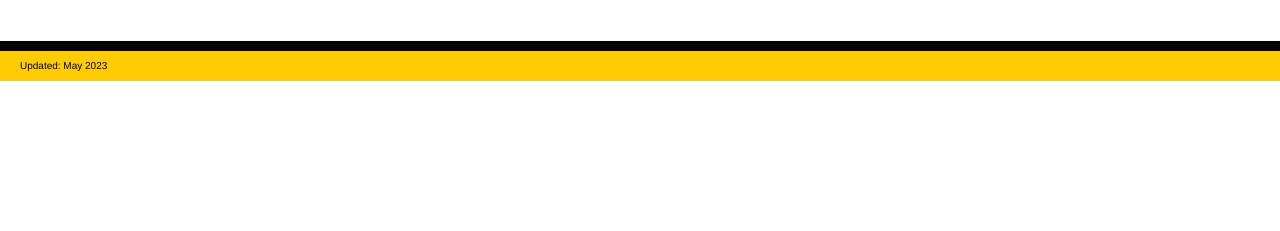
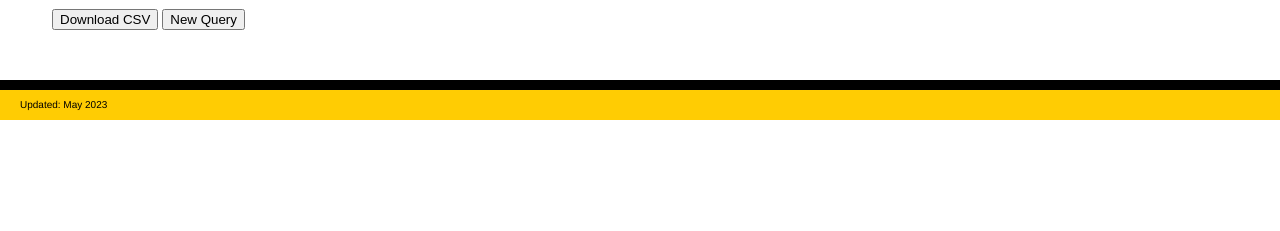
Before and after one commit to ima-hima/PRIMO, a Django app: template primo/templates/primo/preview.jinja in a window 1280 px wide. Shown: the part 399-630 px from the top of the page. Run offline with Django 3.2, Linux system fonts and the light colour scheme; the template is opened without the code that fills it: most values are stand-ins (such as "Sample title", 1, 10 or a date in 2020).

Commit message:
Updated ER-diagram. Added buttons to data preview. Switched from mysqlclient to mysql-connector-python.

```diff
--- a/primo/templates/primo/preview.jinja
+++ b/primo/templates/primo/preview.jinja
@@ -1,7 +1,7 @@
 {% extends 'base.html' %}
 {% load static %}
 {% load get_item %}
-{% block subtitle %} {{ request.session.scalar_or_3d  }} Query Sample Results {% endblock %}
+{% block subtitle %} {{ request.session.scalar_or_3d }} Query Sample Results {% endblock %}
 {% block content %}
 <script type="text/javascript" src="https://ajax.googleapis.com/ajax/libs/jquery/3.3.1/jquery.min.js"></script>
 <script type="text/javascript" src="{% static 'primo/js/tablesorter-master/jquery.tablesorter.min.js' %}"></script>
@@ -77,6 +77,9 @@
         </tbody>
         </table>
         </div>
+        </br>
+        <button onclick="location.href='{% url 'export' 'request.session.scalar_or_3d' %}'">Download CSV</button>
+        <button onclick="location.href='{% url 'initialize_query' request.session.scalar_or_3d %}'">New Query</button>
     {% else %}
         <h3>No results were returned.</h3>
     {% endif %} {# Are/aren't results #}
--- a/primo/templates/primo/query_start.jinja
+++ b/primo/templates/primo/query_start.jinja
@@ -11,6 +11,6 @@
     </ol>
 <p>and then download available data.</p>
 <p><a href="{% url 'initialize_query' 'Scalar' %}">Search for scalar data &raquo;</a></p>
-<p><a href="{% url 'initialize_query' '3D' %}">Search for 3D data &raquo;</a></p>
+<!-- <p><a href="{% url 'initialize_query' '3D' %}">Search for 3D data &raquo;</a></p> -->
 </div>
 {% endblock %}
--- a/requirements.txt
+++ b/requirements.txt
@@ -8,7 +8,7 @@ identify==2.5.22
 idna==3.7
 MarkupSafe==2.1.1
 mccabe==0.7.0
-mysqlclient
+mysql-connector-python
 nodeenv==1.7.0
 platformdirs==3.2.0
 pycodestyle==2.10.0
```
Also changed, not shown: primo/static/primo/images/ER_diagram.svg.
